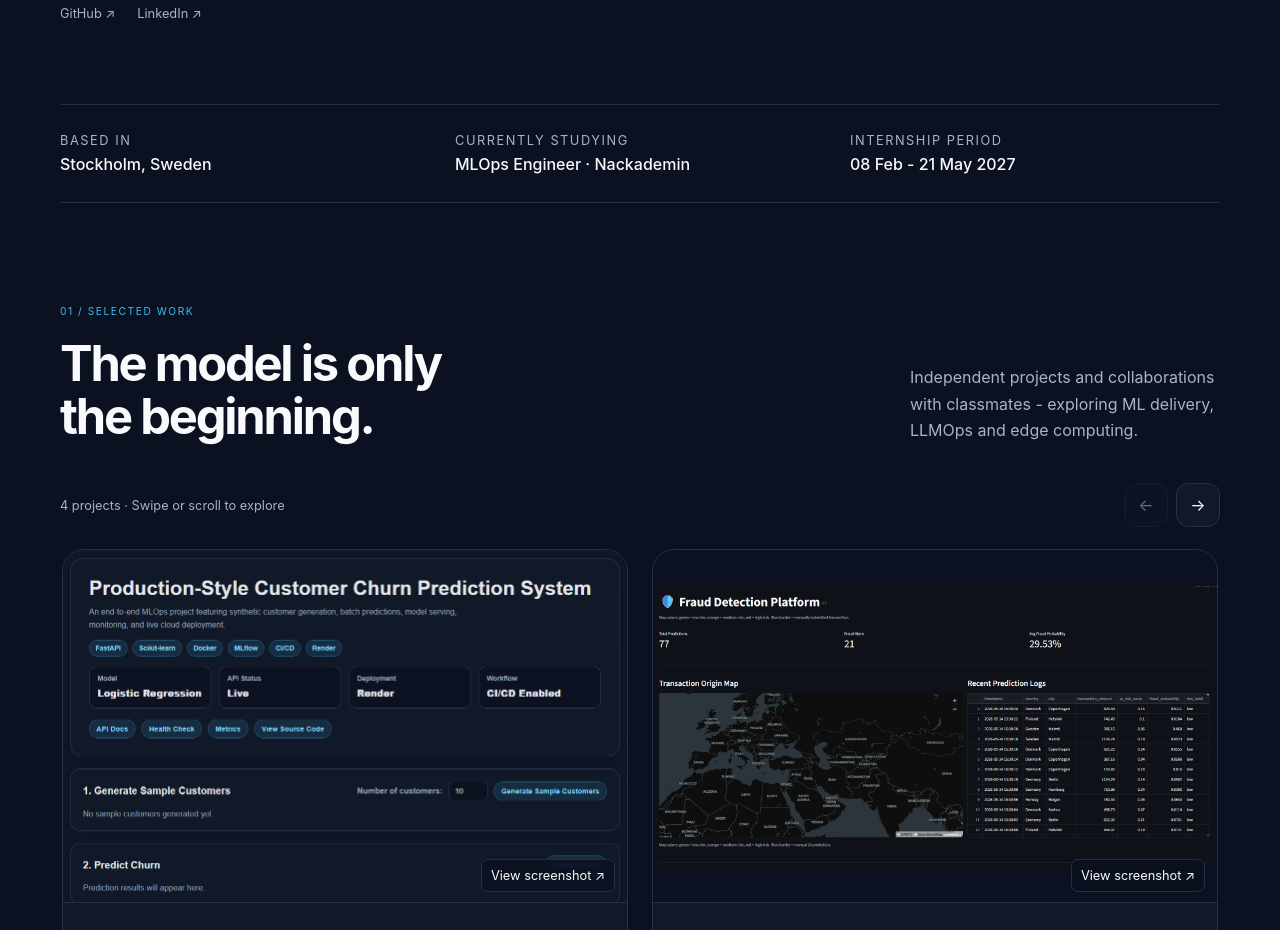
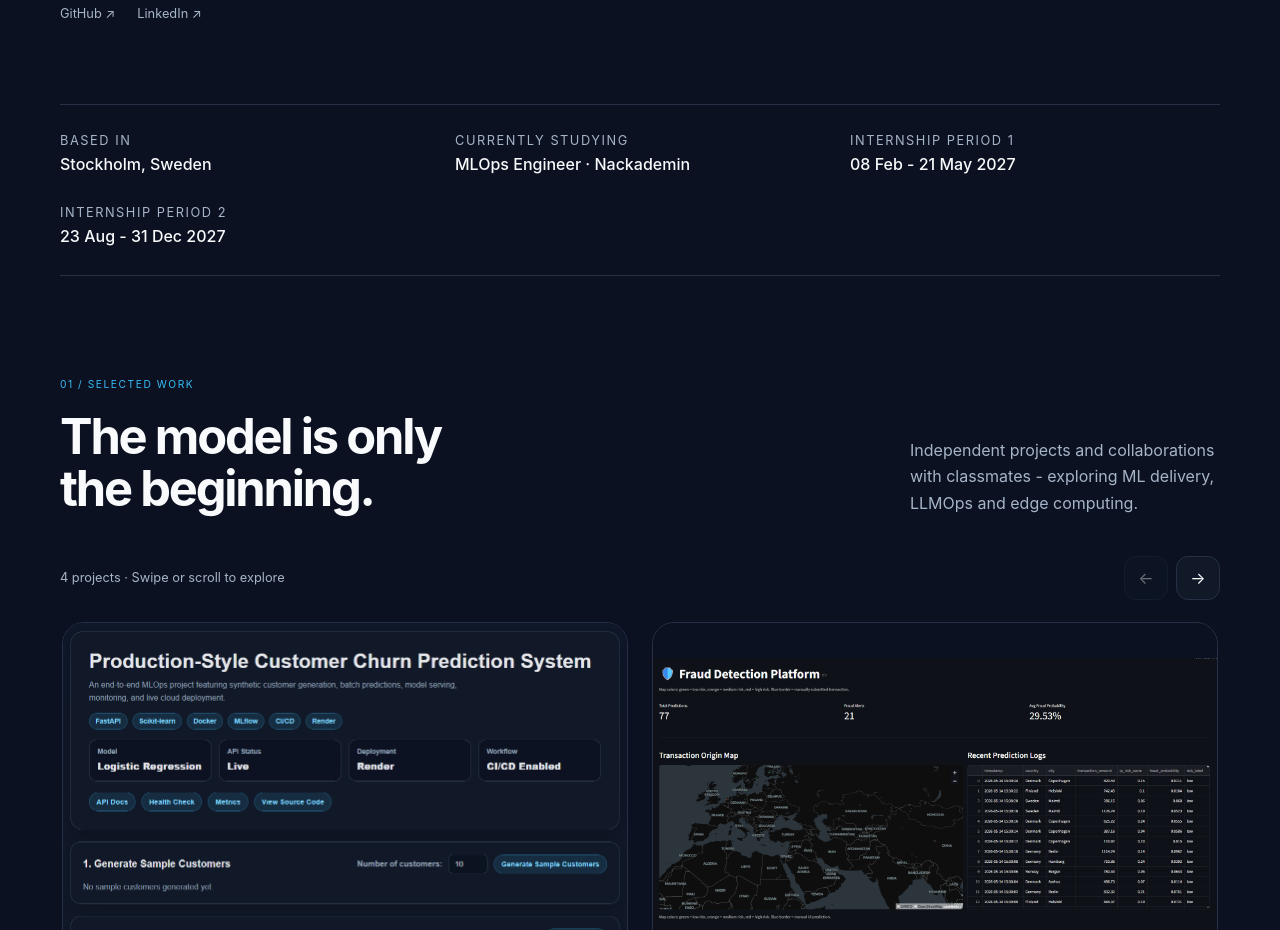
Before and after one commit to BigLurch/portfolio_site, a plain HTML site: page index.html in a window 1280 px wide. Shown: the part 800-1730 px from the top of the page. Drawn offline with Linux system fonts and the light colour scheme.

Commit message:
Update index.html

```diff
--- a/index.html
+++ b/index.html
@@ -92,8 +92,10 @@
             data-i18n-text="[&quot;text_92169336ee42&quot;]">Stockholm, Sweden</strong></div>
         <div><small data-i18n-text="[&quot;text_7122c27ed597&quot;]">Currently studying</small><strong
             data-i18n-text="[&quot;text_9db59ba79891&quot;]">MLOps Engineer · Nackademin</strong></div>
-        <div><small data-i18n-text="[&quot;text_9fa6b67345fc&quot;]">Internship period</small><strong
+        <div><small data-i18n-text="[&quot;text_9fa6b67345fc&quot;]">Internship period 1</small><strong
             data-i18n-text="[&quot;text_d91adf138d56&quot;]">08 Feb - 21 May 2027</strong></div>
+        <div><small data-i18n-text="[&quot;&quot;]">Internship period 2</small><strong
+            data-i18n-text="[&quot;&quot;]">23 Aug - 31 Dec 2027</strong></div>
       </div>
     </div>
     <section class="section container" id="projects" aria-labelledby="projects-title">
```
